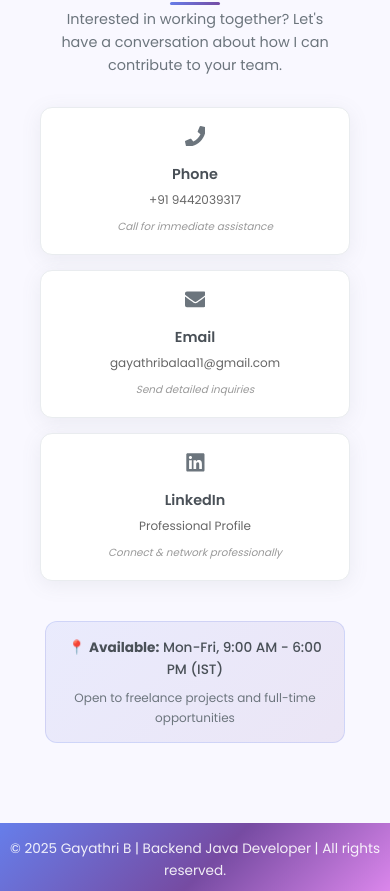
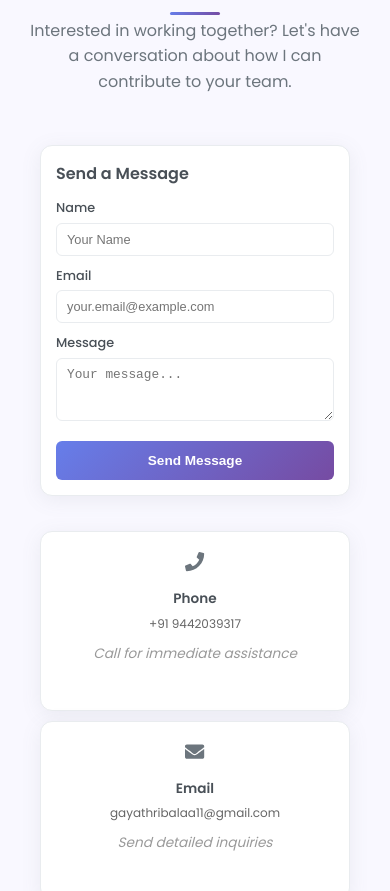
Before and after one commit to gayathri3031/portfolio, a React (Create React App) app: page / in a window 390 px wide. Shown: the part 8057-8948 px from the top of the page. Built offline with nearby package versions, Linux system fonts and the light colour scheme.

Commit message:
mobile view changes updated

```diff
--- a/src/components/Contact.js
+++ b/src/components/Contact.js
@@ -1,10 +1,17 @@
 import React, { useState, useEffect } from 'react';
-import { FaPhone, FaEnvelope, FaLinkedin } from 'react-icons/fa';
+import { FaPhone, FaEnvelope, FaLinkedin, FaCheckCircle, FaExclamationTriangle } from 'react-icons/fa';
+import emailjs from '@emailjs/browser';
 import { readCSV } from '../utils/csvReader';
 
 const Contact = () => {
   const [personalData, setPersonalData] = useState({});
-  const [isMobile, setIsMobile] = useState(false);
+  const [formData, setFormData] = useState({
+    name: '',
+    email: '',
+    message: ''
+  });
+  const [isLoading, setIsLoading] = useState(false);
+  const [notification, setNotification] = useState(null); // { type: 'success'|'error', message: 'text' }
 
   useEffect(() => {
     const loadPersonalData = async () => {
@@ -16,18 +23,25 @@ const Contact = () => {
       setPersonalData(personalInfo);
     };
 
-    // Check if mobile and handle resize
-    const checkMobile = () => {
-      setIsMobile(window.innerWidth <= 768);
-    };
-
-    checkMobile();
-    window.addEventListener('resize', checkMobile);
-
     loadPersonalData();
 
-    return () => window.removeEventListener('resize', checkMobile);
+    // Initialize EmailJS
+    emailjs.init("KRouJx2cIwEPl7DoF"); // Your EmailJS public key
   }, []);
+
+  // Auto-hide notification after 4 seconds
+  useEffect(() => {
+    if (notification) {
+      const timer = setTimeout(() => {
+        setNotification(null);
+      }, 4000);
+      return () => clearTimeout(timer);
+    }
+  }, [notification]);
+
+  const showNotification = (type, message) => {
+    setNotification({ type, message });
+  };
 
   const handleContactClick = (type, value) => {
     switch (type) {
@@ -45,11 +59,101 @@ const Contact = () => {
     }
   };
 
+  const handleInputChange = (e) => {
+    const { name, value } = e.target;
+    setFormData(prev => ({
+      ...prev,
+      [name]: value
+    }));
+  };
+
+  const handleSubmit = async (e) => {
+    e.preventDefault();
+    setIsLoading(true);
+
+    try {
+      // EmailJS service configuration
+      const serviceID = 'service_t6bnlqe'; // Your EmailJS service ID
+      const templateID = 'template_y3nzgwj'; // Your EmailJS template ID
+
+      // Template parameters that will be sent to your email template
+      const templateParams = {
+        from_name: formData.name,
+        from_email: formData.email,
+        message: formData.message,
+        to_name: 'Gayathri', // Your name
+        reply_to: formData.email
+      };
+
+      // Send email using EmailJS
+      await emailjs.send(serviceID, templateID, templateParams);
+
+      showNotification('success', 'Message sent successfully! I\'ll get back to you soon.');
+      setFormData({ name: '', email: '', message: '' }); // Reset form
+    } catch (error) {
+      console.error('EmailJS Error:', error);
+      showNotification('error', 'Failed to send message. Please try again or contact me directly.');
+    } finally {
+      setIsLoading(false);
+    }
+  };
+
   return (
-    <>
     <div style={{ textAlign: 'center', position: 'relative' }}>
+      {/* Toast Notification */}
+      {notification && (
+        <div style={{
+          position: 'fixed',
+          top: '20px',
+          right: '20px',
+          background: notification.type === 'success' ? 'linear-gradient(135deg, #28a745, #20c997)' : 'linear-gradient(135deg, #dc3545, #e74c3c)',
+          color: '#fff',
+          padding: '16px 20px',
+          borderRadius: '12px',
+          boxShadow: '0 8px 32px rgba(0, 0, 0, 0.2)',
+          zIndex: 1000,
+          maxWidth: '350px',
+          minWidth: '300px',
+          display: 'flex',
+          alignItems: 'center',
+          gap: '12px',
+          animation: 'slideIn 0.3s ease-out',
+          backdropFilter: 'blur(10px)',
+          border: '1px solid rgba(255, 255, 255, 0.1)'
+        }}>
+          {notification.type === 'success' ? (
+            <FaCheckCircle style={{ fontSize: '1.2rem', flexShrink: 0 }} />
+          ) : (
+            <FaExclamationTriangle style={{ fontSize: '1.2rem', flexShrink: 0 }} />
+          )}
+          <span style={{ fontSize: '0.9rem', fontWeight: '500', lineHeight: '1.4' }}>
+            {notification.message}
+          </span>
+          <button
+            onClick={() => setNotification(null)}
+            style={{
+              background: 'rgba(255, 255, 255, 0.2)',
+              border: 'none',
+              color: '#fff',
+              width: '24px',
+              height: '24px',
+              borderRadius: '50%',
+              cursor: 'pointer',
+              display: 'flex',
+              alignItems: 'center',
+              justifyContent: 'center',
+              fontSize: '0.8rem',
+              flexShrink: 0,
+              marginLeft: 'auto'
+            }}
+          >
+            ×
+          </button>
+        </div>
+      )}
+
       <h2 style={{
-          fontSize: isMobile ? '1.6rem' : '2rem',
+        fontSize: '2rem',
         fontWeight: '700',
         textAlign: 'center',
         marginBottom: '15px',
@@ -73,237 +177,437 @@ const Contact = () => {
 
       {/* Professional Message */}
       <p style={{
-          fontSize: isMobile ? '0.9rem' : '1rem',
+        fontSize: '1rem',
         color: '#6c757d',
         textAlign: 'center',
-          marginBottom: isMobile ? '30px' : '50px',
+        marginBottom: '50px',
         fontFamily: 'Poppins, sans-serif',
-          lineHeight: '1.6',
-          padding: isMobile ? '0 20px' : '0'
+        lineHeight: '1.6'
       }}>
         Interested in working together? Let's have a conversation about how I can contribute to your team.
       </p>
 
-        <div className="contact-cards-container" style={{
-          display: 'flex',
-          justifyContent: 'center',
-          gap: isMobile ? '15px' : '30px',
-          marginBottom: '30px',
-          flexWrap: 'wrap',
+      <div className="contact-grid" style={{
+        display: 'grid',
+        gridTemplateColumns: '1fr 1fr',
+        gap: '30px',
+        alignItems: 'start',
         maxWidth: '800px',
-          margin: '0 auto',
-          padding: isMobile ? '0 15px' : '0'
+        margin: '0 auto'
       }}>
+        {/* Left Side - Contact Cards */}
+        <div className="contact-cards" style={{ display: 'flex', flexDirection: 'column', gap: '15px' }}>
           {/* Phone Card */}
           <div
             onClick={() => handleContactClick('phone', personalData.phone)}
-            className="contact-card"
             style={{
               background: '#fff',
               borderRadius: '12px',
-              padding: isMobile ? '20px 15px' : '30px 25px',
+              padding: '20px',
               textAlign: 'center',
               boxShadow: '0 4px 20px rgba(108, 117, 125, 0.1)',
               border: '1px solid #e9ecef',
               cursor: 'pointer',
-              transition: 'all 0.3s ease',
-              minWidth: isMobile ? 'calc(100% - 30px)' : '200px',
-              maxWidth: isMobile ? '100%' : 'none',
-              flex: isMobile ? '1 1 100%' : '1 1 auto'
+              transition: 'all 0.3s ease'
             }}
             onMouseEnter={(e) => {
-              e.target.style.transform = 'translateY(-5px)';
-              e.target.style.boxShadow = '0 8px 30px rgba(108, 117, 125, 0.15)';
+              e.target.style.transform = 'translateY(-3px)';
+              e.target.style.boxShadow = '0 6px 25px rgba(108, 117, 125, 0.15)';
             }}
             onMouseLeave={(e) => {
               e.target.style.transform = 'translateY(0px)';
               e.target.style.boxShadow = '0 4px 20px rgba(108, 117, 125, 0.1)';
             }}
           >
-            <FaPhone style={{
-              fontSize: isMobile ? '1.3rem' : '1.5rem',
-              color: '#6c757d',
-              marginBottom: isMobile ? '10px' : '12px'
-            }} />
-            <h4 style={{
-              fontSize: isMobile ? '0.9rem' : '0.95rem',
-              fontWeight: '600',
-              color: '#495057',
-              marginBottom: '4px'
-            }}>Phone</h4>
-            <span style={{
-              color: '#666',
-              fontSize: isMobile ? '0.75rem' : '0.8rem'
-            }}>{personalData.phone}</span>
-            <p style={{
-              color: '#999',
-              fontSize: isMobile ? '0.65rem' : '0.7rem',
-              marginTop: '8px',
-              fontStyle: 'italic'
-            }}>Call for immediate assistance</p>
+            <FaPhone style={{ fontSize: '1.2rem', color: '#6c757d', marginBottom: '10px' }} />
+            <h4 style={{ fontSize: '0.85rem', fontWeight: '600', color: '#495057', marginBottom: '4px' }}>Phone</h4>
+            <span style={{ color: '#666', fontSize: '0.75rem' }}>{personalData.phone}</span>
+            <p style={{ color: '#999', fontSize: '0.65rem', marginTop: '8px', fontStyle: 'italic' }}>Call for immediate assistance</p>
           </div>
 
           {/* Email Card */}
           <div
             onClick={() => handleContactClick('email', personalData.email)}
-            className="contact-card"
             style={{
               background: '#fff',
               borderRadius: '12px',
-              padding: isMobile ? '20px 15px' : '30px 25px',
+              padding: '20px',
               textAlign: 'center',
               boxShadow: '0 4px 20px rgba(108, 117, 125, 0.1)',
               border: '1px solid #e9ecef',
               cursor: 'pointer',
-              transition: 'all 0.3s ease',
-              minWidth: isMobile ? 'calc(100% - 30px)' : '200px',
-              maxWidth: isMobile ? '100%' : 'none',
-              flex: isMobile ? '1 1 100%' : '1 1 auto'
+              transition: 'all 0.3s ease'
             }}
             onMouseEnter={(e) => {
-              e.target.style.transform = 'translateY(-5px)';
-              e.target.style.boxShadow = '0 8px 30px rgba(108, 117, 125, 0.15)';
+              e.target.style.transform = 'translateY(-3px)';
+              e.target.style.boxShadow = '0 6px 25px rgba(108, 117, 125, 0.15)';
             }}
             onMouseLeave={(e) => {
               e.target.style.transform = 'translateY(0px)';
               e.target.style.boxShadow = '0 4px 20px rgba(108, 117, 125, 0.1)';
             }}
           >
-            <FaEnvelope style={{
-              fontSize: isMobile ? '1.3rem' : '1.5rem',
-              color: '#6c757d',
-              marginBottom: isMobile ? '10px' : '12px'
-            }} />
-            <h4 style={{
-              fontSize: isMobile ? '0.9rem' : '0.95rem',
-              fontWeight: '600',
-              color: '#495057',
-              marginBottom: '4px'
-            }}>Email</h4>
-            <span style={{
-              color: '#666',
-              fontSize: isMobile ? '0.75rem' : '0.8rem',
-              wordBreak: 'break-word'
-            }}>{personalData.email}</span>
-            <p style={{
-              color: '#999',
-              fontSize: isMobile ? '0.65rem' : '0.7rem',
-              marginTop: '8px',
-              fontStyle: 'italic'
-            }}>Send detailed inquiries</p>
+            <FaEnvelope style={{ fontSize: '1.2rem', color: '#6c757d', marginBottom: '10px' }} />
+            <h4 style={{ fontSize: '0.85rem', fontWeight: '600', color: '#495057', marginBottom: '4px' }}>Email</h4>
+            <span style={{ color: '#666', fontSize: '0.75rem', wordBreak: 'break-word' }}>{personalData.email}</span>
+            <p style={{ color: '#999', fontSize: '0.65rem', marginTop: '8px', fontStyle: 'italic' }}>Send detailed inquiries</p>
           </div>
 
           {/* LinkedIn Card */}
           <div
             onClick={() => handleContactClick('linkedin', personalData.linkedin)}
-            className="contact-card"
             style={{
               background: '#fff',
               borderRadius: '12px',
-              padding: isMobile ? '20px 15px' : '30px 25px',
+              padding: '20px',
               textAlign: 'center',
               boxShadow: '0 4px 20px rgba(108, 117, 125, 0.1)',
               border: '1px solid #e9ecef',
               cursor: 'pointer',
-              transition: 'all 0.3s ease',
-              minWidth: isMobile ? 'calc(100% - 30px)' : '200px',
-              maxWidth: isMobile ? '100%' : 'none',
-              flex: isMobile ? '1 1 100%' : '1 1 auto'
+              transition: 'all 0.3s ease'
             }}
             onMouseEnter={(e) => {
-              e.target.style.transform = 'translateY(-5px)';
-              e.target.style.boxShadow = '0 8px 30px rgba(108, 117, 125, 0.15)';
+              e.target.style.transform = 'translateY(-3px)';
+              e.target.style.boxShadow = '0 6px 25px rgba(108, 117, 125, 0.15)';
             }}
             onMouseLeave={(e) => {
               e.target.style.transform = 'translateY(0px)';
               e.target.style.boxShadow = '0 4px 20px rgba(108, 117, 125, 0.1)';
             }}
           >
-            <FaLinkedin style={{
-              fontSize: isMobile ? '1.3rem' : '1.5rem',
-              color: '#6c757d',
-              marginBottom: isMobile ? '10px' : '12px'
-            }} />
-            <h4 style={{
-              fontSize: isMobile ? '0.9rem' : '0.95rem',
-              fontWeight: '600',
-              color: '#495057',
-              marginBottom: '4px'
-            }}>LinkedIn</h4>
-            <span style={{
-              color: '#666',
-              fontSize: isMobile ? '0.75rem' : '0.8rem'
-            }}>Professional Profile</span>
-            <p style={{
-              color: '#999',
-              fontSize: isMobile ? '0.65rem' : '0.7rem',
-              marginTop: '8px',
-              fontStyle: 'italic'
-            }}>Connect & network professionally</p>
-          </div>
+            <FaLinkedin style={{ fontSize: '1.2rem', color: '#6c757d', marginBottom: '10px' }} />
+            <h4 style={{ fontSize: '0.85rem', fontWeight: '600', color: '#495057', marginBottom: '4px' }}>LinkedIn</h4>
+            <span style={{ color: '#666', fontSize: '0.75rem' }}>Professional Profile</span>
+            <p style={{ color: '#999', fontSize: '0.65rem', marginTop: '8px', fontStyle: 'italic' }}>Connect & network professionally</p>
           </div>
 
           {/* Professional Availability Info */}
           <div style={{
-          maxWidth: '600px',
-          margin: '40px auto 0',
-          padding: isMobile ? '15px' : '20px',
+            marginTop: '20px',
+            padding: '12px',
             background: 'linear-gradient(135deg, rgba(102, 126, 234, 0.1), rgba(118, 75, 162, 0.1))',
-          borderRadius: '12px',
-          border: '1px solid rgba(102, 126, 234, 0.2)',
-          marginLeft: isMobile ? '15px' : 'auto',
-          marginRight: isMobile ? '15px' : 'auto'
+            borderRadius: '8px',
+            border: '1px solid rgba(102, 126, 234, 0.2)'
           }}>
             <p style={{
-            fontSize: isMobile ? '0.85rem' : '0.9rem',
+              fontSize: '0.75rem',
               color: '#495057',
               textAlign: 'center',
-            margin: '0 0 8px 0',
+              margin: '0',
               fontWeight: '500'
             }}>
               📍 <strong>Available:</strong> Mon-Fri, 9:00 AM - 6:00 PM (IST)
             </p>
             <p style={{
-            fontSize: isMobile ? '0.75rem' : '0.8rem',
+              fontSize: '0.7rem',
               color: '#6c757d',
               textAlign: 'center',
-            margin: '0'
+              margin: '4px 0 0 0'
             }}>
               Open to freelance projects and full-time opportunities
             </p>
           </div>
         </div>
 
-      {/* Mobile-specific CSS */}
-      <style jsx="true">{`
-        @media (max-width: 768px) {
-          .contact-cards-container {
-            flex-direction: column !important;
-            gap: 15px !important;
-            padding: 0 15px !important;
-            margin: 0 auto 30px auto !important;
+        {/* Right Side - Contact Form */}
+        <div className="contact-form" style={{
+          background: '#fff',
+          borderRadius: '12px',
+          padding: '25px',
+          boxShadow: '0 4px 20px rgba(108, 117, 125, 0.1)',
+          border: '1px solid #e9ecef'
+        }}>
+          <h3 style={{
+            fontSize: '1.1rem',
+            fontWeight: '600',
+            color: '#495057',
+            marginBottom: '15px',
+            textAlign: 'left'
+          }}>
+            Send a Message
+          </h3>
+
+          <form onSubmit={handleSubmit} style={{ display: 'flex', flexDirection: 'column', gap: '12px' }}>
+            {/* Name Field */}
+            <div>
+              <label style={{
+                display: 'block',
+                marginBottom: '4px',
+                fontSize: '0.8rem',
+                fontWeight: '500',
+                color: '#495057',
+                textAlign: 'left'
+              }}>
+                Name
+              </label>
+              <input
+                type="text"
+                name="name"
+                value={formData.name}
+                onChange={handleInputChange}
+                disabled={isLoading}
+                required
+                style={{
+                  width: '100%',
+                  padding: '8px 12px',
+                  borderRadius: '6px',
+                  border: '1px solid #e9ecef',
+                  background: isLoading ? '#f8f9fa' : '#fff',
+                  color: '#495057',
+                  fontSize: '0.8rem',
+                  outline: 'none',
+                  transition: 'all 0.3s ease',
+                  boxSizing: 'border-box',
+                  opacity: isLoading ? 0.7 : 1
+                }}
+                onFocus={(e) => {
+                  if (!isLoading) {
+                    e.target.style.border = '1px solid #667eea';
+                    e.target.style.boxShadow = '0 0 0 2px rgba(102, 126, 234, 0.1)';
+                  }
+                }}
+                onBlur={(e) => {
+                  e.target.style.border = '1px solid #e9ecef';
+                  e.target.style.boxShadow = 'none';
+                }}
+                placeholder="Your Name"
+              />
+            </div>
+
+            {/* Email Field */}
+            <div>
+              <label style={{
+                display: 'block',
+                marginBottom: '4px',
+                fontSize: '0.8rem',
+                fontWeight: '500',
+                color: '#495057',
+                textAlign: 'left'
+              }}>
+                Email
+              </label>
+              <input
+                type="email"
+                name="email"
+                value={formData.email}
+                onChange={handleInputChange}
+                disabled={isLoading}
+                required
+                style={{
+                  width: '100%',
+                  padding: '8px 12px',
+                  borderRadius: '6px',
+                  border: '1px solid #e9ecef',
+                  background: isLoading ? '#f8f9fa' : '#fff',
+                  color: '#495057',
+                  fontSize: '0.8rem',
+                  outline: 'none',
+                  transition: 'all 0.3s ease',
+                  boxSizing: 'border-box',
+                  opacity: isLoading ? 0.7 : 1
+                }}
+                onFocus={(e) => {
+                  if (!isLoading) {
+                    e.target.style.border = '1px solid #667eea';
+                    e.target.style.boxShadow = '0 0 0 2px rgba(102, 126, 234, 0.1)';
+                  }
+                }}
+                onBlur={(e) => {
+                  e.target.style.border = '1px solid #e9ecef';
+                  e.target.style.boxShadow = 'none';
+                }}
+                placeholder="your.email@example.com"
+              />
+            </div>
+
+            {/* Message Field */}
+            <div>
+              <label style={{
+                display: 'block',
+                marginBottom: '4px',
+                fontSize: '0.8rem',
+                fontWeight: '500',
+                color: '#495057',
+                textAlign: 'left'
+              }}>
+                Message
+              </label>
+              <textarea
+                name="message"
+                value={formData.message}
+                onChange={handleInputChange}
+                disabled={isLoading}
+                required
+                rows={3}
+                style={{
+                  width: '100%',
+                  padding: '8px 12px',
+                  borderRadius: '6px',
+                  border: '1px solid #e9ecef',
+                  background: isLoading ? '#f8f9fa' : '#fff',
+                  color: '#495057',
+                  fontSize: '0.8rem',
+                  outline: 'none',
+                  transition: 'all 0.3s ease',
+                  resize: 'vertical',
+                  minHeight: '60px',
+                  boxSizing: 'border-box',
+                  opacity: isLoading ? 0.7 : 1
+                }}
+                onFocus={(e) => {
+                  if (!isLoading) {
+                    e.target.style.border = '1px solid #667eea';
+                    e.target.style.boxShadow = '0 0 0 2px rgba(102, 126, 234, 0.1)';
+                  }
+                }}
+                onBlur={(e) => {
+                  e.target.style.border = '1px solid #e9ecef';
+                  e.target.style.boxShadow = 'none';
+                }}
+                placeholder="Your message..."
+              />
+            </div>
+
+            {/* Submit Button */}
+            <button
+              type="submit"
+              disabled={isLoading}
+              style={{
+                padding: '10px 20px',
+                borderRadius: '6px',
+                border: 'none',
+                background: isLoading
+                  ? '#6c757d'
+                  : 'linear-gradient(135deg, #667eea, #764ba2)',
+                color: '#fff',
+                fontSize: '0.8rem',
+                fontWeight: '600',
+                cursor: isLoading ? 'not-allowed' : 'pointer',
+                transition: 'all 0.3s ease',
+                alignSelf: 'flex-start',
+                marginTop: '4px',
+                opacity: isLoading ? 0.7 : 1
+              }}
+              onMouseEnter={(e) => {
+                if (!isLoading) {
+                  e.target.style.transform = 'translateY(-2px)';
+                  e.target.style.background = 'linear-gradient(135deg, #7c8eef, #8659c7)';
+                }
+              }}
+              onMouseLeave={(e) => {
+                if (!isLoading) {
+                  e.target.style.transform = 'translateY(0px)';
+                  e.target.style.background = 'linear-gradient(135deg, #667eea, #764ba2)';
+                }
+              }}
+            >
+              {isLoading ? 'Sending...' : 'Send Message'}
+            </button>
+          </form>
+        </div>
+      </div>
+
+      {/* Add CSS Animation */}
+      <style>{`
+        @keyframes slideIn {
+          from {
+            transform: translateX(100%);
+            opacity: 0;
+          }
+          to {
+            transform: translateX(0);
+            opacity: 1;
+          }
         }
 
-          .contact-card {
+        @media (max-width: 768px) {
+          .contact-grid {
+            grid-template-columns: 1fr !important;
+            gap: 20px !important;
+            padding: 0 15px !important;
+          }
+
+          .contact-grid > div:first-child {
+            order: 2;
+          }
+
+          .contact-grid > div:last-child {
+            order: 1;
+          }
+
+          .contact-cards {
+            gap: 12px !important;
+          }
+
+          .contact-form {
+            padding: 20px !important;
+            margin-bottom: 20px;
+          }
+
+          .contact-form h3 {
+            font-size: 1rem !important;
+            margin-bottom: 12px !important;
+          }
+
+          .contact-form form {
+            gap: 10px !important;
+          }
+
+          .contact-form input,
+          .contact-form textarea {
+            padding: 10px 12px !important;
+            font-size: 0.85rem !important;
+          }
+
+          .contact-form button {
+            padding: 12px 20px !important;
+            font-size: 0.85rem !important;
             width: 100% !important;
-            min-width: unset !important;
-            max-width: unset !important;
-            flex: 1 1 100% !important;
-            margin: 0 !important;
+            align-self: stretch !important;
+          }
+
+          .contact-grid h2 {
+            font-size: 1.6rem !important;
+          }
+
+          .contact-grid p {
+            font-size: 0.9rem !important;
+            padding: 0 10px !important;
+            margin-bottom: 35px !important;
           }
         }
 
         @media (max-width: 480px) {
-          .contact-cards-container {
+          .contact-grid {
             padding: 0 10px !important;
+            gap: 15px !important;
           }
 
-          .contact-card {
-            padding: 18px 12px !important;
+          .contact-form {
+            padding: 15px !important;
+          }
+
+          .contact-cards {
+            gap: 10px !important;
+          }
+
+          .contact-grid h2 {
+            font-size: 1.4rem !important;
+          }
+
+          .contact-grid p {
+            font-size: 0.85rem !important;
+            margin-bottom: 25px !important;
+          }
+
+          .contact-form input,
+          .contact-form textarea {
+            padding: 8px 10px !important;
+            font-size: 0.8rem !important;
           }
         }
       `}</style>
-    </>
+    </div>
   );
 };
 
```
Lines whose indentation alone changed are shown as unchanged.
